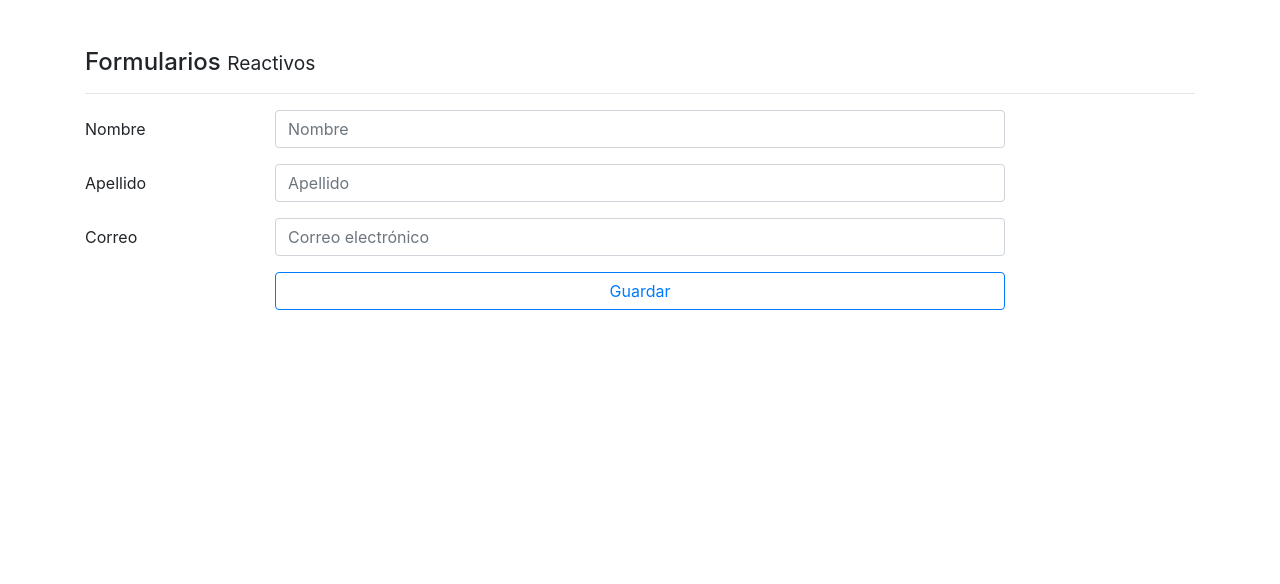
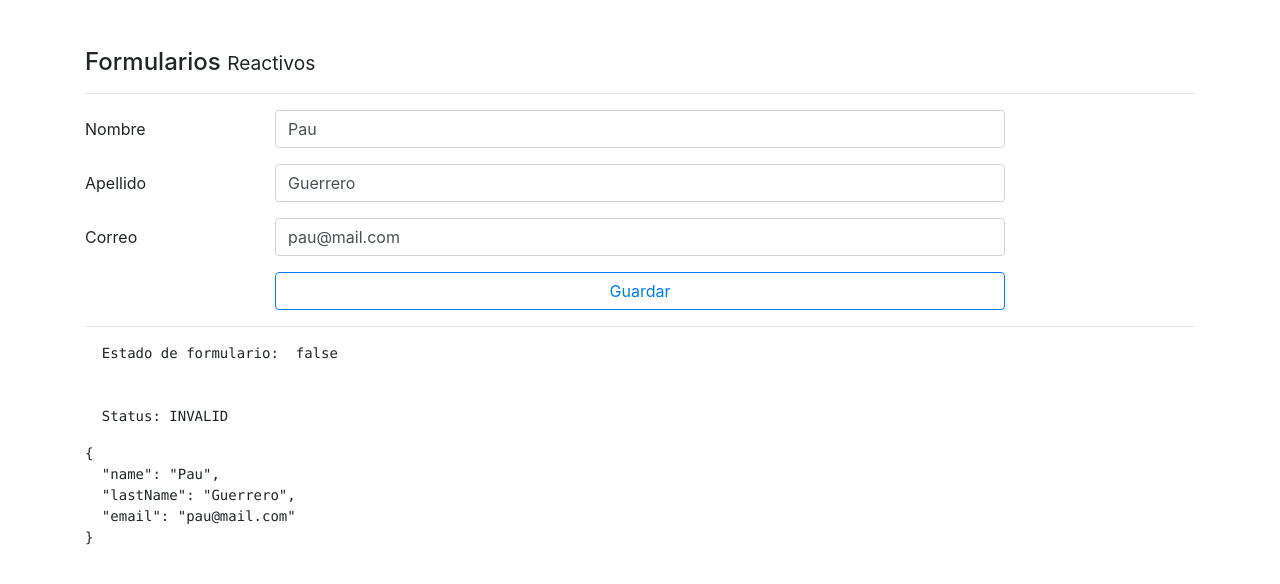
Before and after one commit to paaulinagp/reactiveforms, an Angular app: page /reactive in a window 1280 px wide. Shown: the top 584 px of the page. Built offline with nearby package versions, Linux system fonts and the light colour scheme.

Commit message:
feat: agregando formularios reactivos

```diff
--- a/src/app/pages/reactive/reactive.component.html
+++ b/src/app/pages/reactive/reactive.component.html
@@ -1,6 +1,6 @@
 <h4>Formularios <small> Reactivos </small></h4>
 <hr>
-<form autocomplete="off">
+<form autocomplete="off" [formGroup]="form" (ngSubmit)="onSubmit()">
 
   <div>
 
@@ -9,6 +9,7 @@
       <div class="col-8">
 
         <input class="form-control"
+            formControlName="name"
             type="text"
             placeholder="Nombre">
       </div>
@@ -19,6 +20,7 @@
       <div class="col-8">
 
         <input class="form-control"
+              formControlName="lastName"
               type="text"
               placeholder="Apellido">
       </div>
@@ -31,6 +33,7 @@
     <div class="col-8">
 
       <input class="form-control"
+            formControlName="email"
             type="email"
             placeholder="Correo electrónico">
     </div>
@@ -48,3 +51,13 @@
   </div>
 
 </form>
+
+<hr>
+<pre>
+  Estado de formulario:  {{ form.valid }}
+  <br>
+  Status: {{form.status}}
+</pre>
+<pre>
+{{ form.value | json }}
+</pre>
--- a/src/app/pages/reactive/reactive.component.ts
+++ b/src/app/pages/reactive/reactive.component.ts
@@ -1,15 +1,36 @@
 import { Component, OnInit } from '@angular/core';
+import { CountryService } from 'src/app/services/country.service';
+import { FormGroup, FormBuilder, Validators } from '@angular/forms';
 
 @Component({
   selector: 'app-reactive',
   templateUrl: './reactive.component.html',
-  styleUrls: ['./reactive.component.css']
+  styleUrls: ['./reactive.component.css'],
 })
 export class ReactiveComponent implements OnInit {
+  form: FormGroup;
 
-  constructor() { }
-
-  ngOnInit(): void {
+  constructor(private fb: FormBuilder, private countryService: CountryService) {
+    this.createForm();
   }
 
+  ngOnInit(): void {}
+
+  createForm(): void {
+    this.form = this.fb.group({
+      name: ['Pau', [Validators.required, Validators.minLength(5)]],
+      lastName: ['Guerrero', [Validators.required, Validators.minLength(5)]],
+      email: [
+        'pau@mail.com',
+        [
+          Validators.required,
+          Validators.pattern('[a-z0-9._%+-]+@[a-z0-9.-]+.[a-z]{2,3}$'),
+        ],
+      ],
+    });
+  }
+
+  onSubmit(): void {
+    console.log(this.form);
+  }
 }
```
Also changed, not shown: src/app/app.module.ts (+8 -2 lines). Lines whose indentation alone changed are shown as unchanged.
